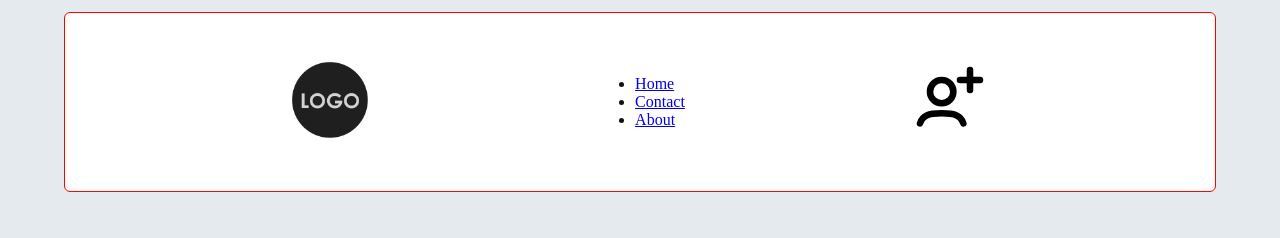
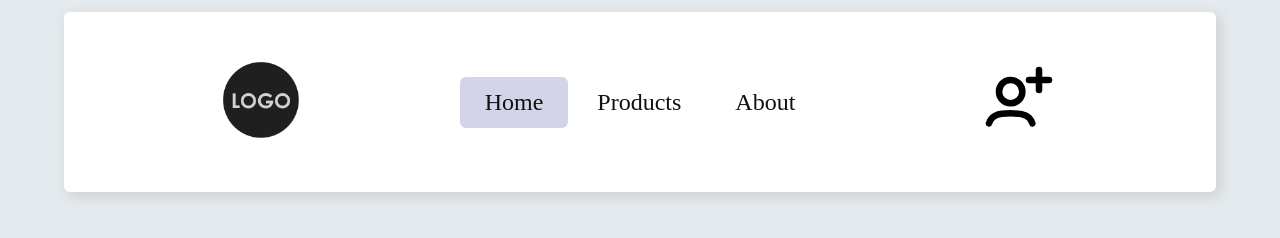
Before and after one commit to erfan-golkar/shrinkable-navigation, a plain HTML site: page index.html in a window 1280 px wide. Drawn offline with Linux system fonts and the light colour scheme.

Commit message:
feat: navbar style

```diff
--- a/index.html
+++ b/index.html
@@ -12,9 +12,9 @@
     <a href="index.html" class="logo">
       <img src="public/img/default-logo.png" alt="logo">
     </a>
-    <ul class="menu">
+    <ul class="navbar">
       <li><a href="#">Home</a></li>
-      <li><a href="#">Contact</a></li>
+      <li><a href="#">Products</a></li>
       <li><a href="#">About</a></li>
     </ul>
     <a href="#" class="register">
--- a/public/css/style.css
+++ b/public/css/style.css
@@ -9,6 +9,7 @@
   --shadow-med: 4px 4px 12px 2px darkgray;
   --shadow-high: 4px 4px 12px 2px gray;
 
+  --btn-cold: #0000802c;
   --btn-success: #27a727;
 }
 
@@ -36,11 +37,43 @@ nav {
   display: flex;
   justify-content: space-evenly;
   align-items: center;
-  border: var(--test);
+  box-shadow: var(--shadow-light);
+}
+
+/* navbar */
+nav a {
+  text-decoration: none;
+  font-size: 18px;
+  color: var(--main-txt-clr);
+  display: block;
+}
+
+nav .navbar {
+  list-style-type: none;
+  margin: 0;
+  padding: 0;
+  display: flex;
+  justify-content: center;
+}
+
+nav .navbar > li > a {
+  font-size: 24px;
+  padding: 12px 25px;
+  margin: 2px;
+  border-radius: 6px;
+}
+
+nav .navbar > li > a:hover {
+  transition: 0.16s;
+  background-color: var(--btn-cold);
+}
+
+nav .navbar > li:first-child a {
+  background-color: var(--btn-cold);
 }
 
 /* logo */
-nav a.logo img {
+nav .logo img {
   width: 80px;
   height: 80px;
 }
```
